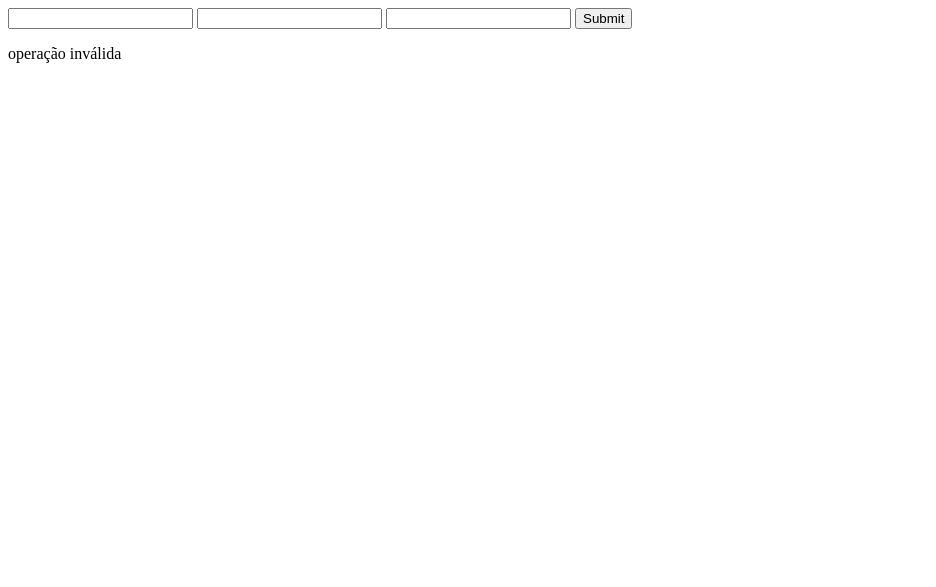
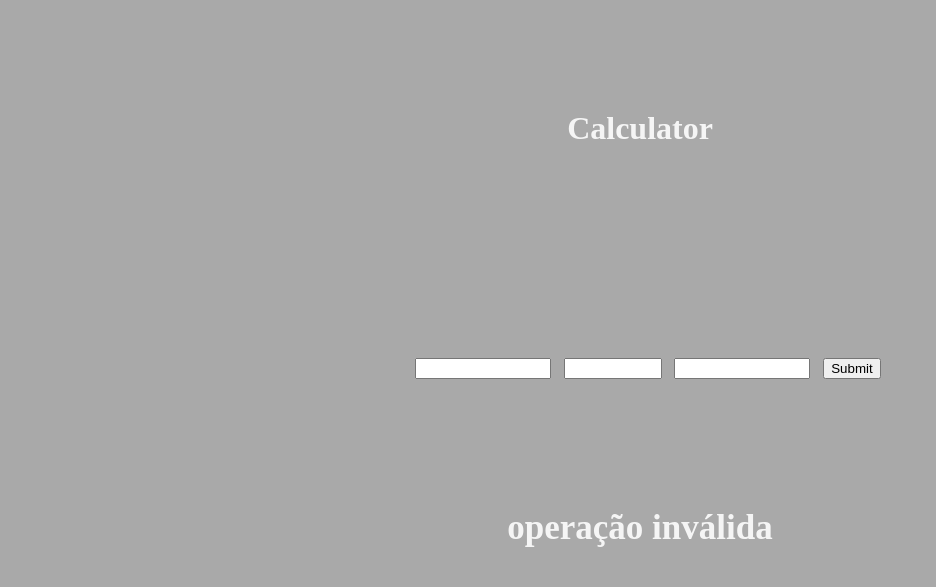
Before and after one commit to leohummels/Calculator-with-TypeScript, a plain HTML site: page index.html in a window 1280 px wide. Shown: the whole page, without its empty margins (0-936 px from the left). Drawn offline with Linux system fonts and the light colour scheme.

Commit message:
add styles

```diff
--- a/index.html
+++ b/index.html
@@ -4,15 +4,18 @@
     <meta charset="UTF-8">
     <meta http-equiv="X-UA-Compatible" content="IE=edge">
     <meta name="viewport" content="width=device-width, initial-scale=1.0">
+    <link rel="stylesheet" href="style.css">
     <title>TypeScript Test</title>
 </head>
 <body>
-    <input type="number" name="valor 1" id="v1"/>
-    <input type="text" name="operador" maxlength="1" id="operador" />
-    <input type="number" name="valor 2" id="v2" />
-    <button name="button" id="button" >Submit</button>
-    <a id="return"></a>
+    <div id="title"><h1>Calculator</h1></div>
+    <div id="principal">
+        <input type="number" name="valor 1" id="v1"/>
+        <input type="text" name="operador" maxlength="1" id="operador" />
+        <input type="number" name="valor 2" id="v2" />
+        <button name="button" id="button" >Submit</button>
+    </div>
+    <div id="result"><a id="return"></a></div>
     <script src="index.js"></script>
-    </script>
 </body>
 </html>
--- /dev/null
+++ b/style.css
@@ -0,0 +1,46 @@
+body{
+    background-color: darkgrey;
+    font-weight: bold;
+
+}
+
+#principal {
+    width: 100vw;
+    height: 30vh;
+    display: flex;
+    flex-direction: row;
+    justify-content: center;
+    align-items: center;
+}
+
+#principal input, #principal button{
+    margin: 0vw 0.5vw 0vw 0.5vw;
+    text-align: center;
+}
+
+#v1, #v2 {
+    width: 10vw
+}
+
+#operador {
+    width: 7vw;
+}
+
+#title {
+    color: whitesmoke;
+    height: 30vh;
+    display: flex;
+    flex-direction: row;
+    justify-content: center;
+    align-items: center;
+}
+
+#result {
+    color: whitesmoke;
+    height: 10vh;
+    display: flex;
+    flex-direction: row;
+    justify-content: center;
+    align-items: center;
+    font-size: 35px;
+}
```
